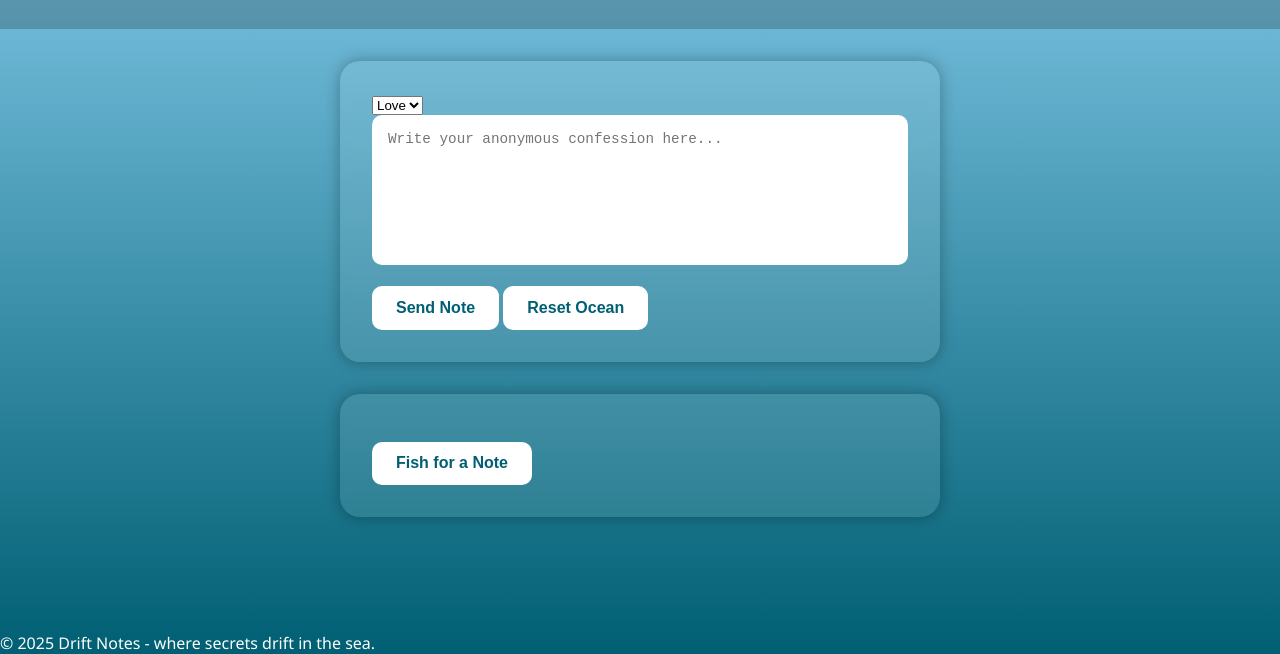
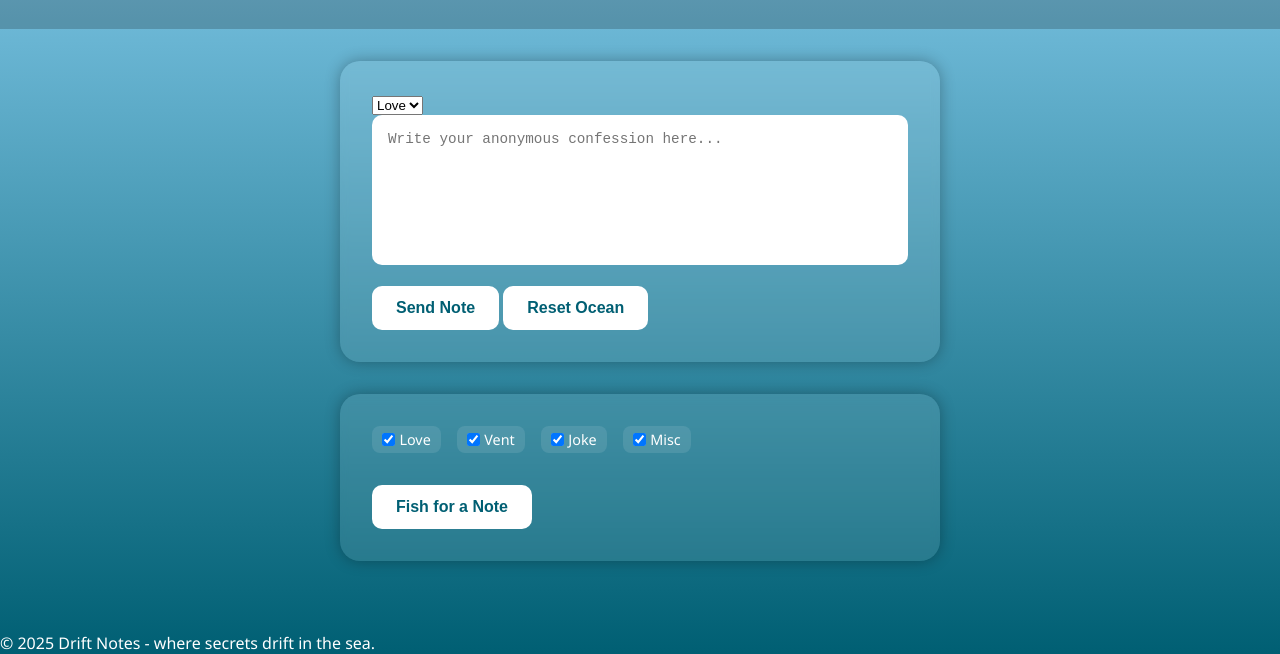
Before and after one commit to Dino-Nuggies45/Drift-Notes, a plain HTML site: page index.html in a window 1280 px wide. Shown: the part 146-800 px from the top of the page. Drawn offline with Linux system fonts and the light colour scheme.

Commit message:
check marks for the tag filters

```diff
--- a/index.html
+++ b/index.html
@@ -27,6 +27,12 @@
         </section>
 
         <section class="fishing-section">
+            <div id="tagFilters" style="margin-bottom: 1rem;">
+                <label><input type="checkbox" value="love" checked> Love</label>
+                <label><input type="checkbox" value="vent" checked> Vent</label>
+                <label><input type="checkbox" value="joke" checked> Joke</label>
+                <label><input type="checkbox" value="misc" checked> Misc</label>
+             </div>
             <button id="fishBtn">Fish for a Note</button>
             <div id="fishedNote"></div>
             <div id="reactionButtons" style="display: none; gap: 10px; margin-top: 1rem;">
--- a/script.js
+++ b/script.js
@@ -53,8 +53,11 @@ document.getElementById("resetFish").addEventListener("click", () => {
 
 fishBtn.addEventListener("click", () => {
     const allNotes = getNotes();
+    const selectedTypes = Array.from(document.querySelectorAll("#tagFilterse input:checked")).map(cb => cb.value)
 
-    const availableNotes = allNotes.filter(n => !fishedIDs.has(n.id));
+    const availableNotes = allNotes.filter(n.
+        selectedTypes.includes(n.type)&& !fishedIDs.has(n.id)
+    );
 
     if (availableNotes.length === 0) {
         fishedNote.textContent = "You've fished up everything! The sea feels empty...";
--- a/style.css
+++ b/style.css
@@ -65,3 +65,21 @@ button  {
     background-color: #ffffff;
     cursor: po
 }
+
+#tagFilters {
+    display: flex;
+    gap: 1rem;
+    flex-wrap: wrap;
+    font-size: 0.9em;
+    color: #fff;
+}
+
+#tagFilters label {
+    display: flex;
+    align-items: center;
+    gap: 0.3em;
+    background: rgba(255, 255, 255, 0.1);
+    padding: 0.3em 0.7em;
+    border-radius: 8px;
+    cursor: pointer;
+}
```
